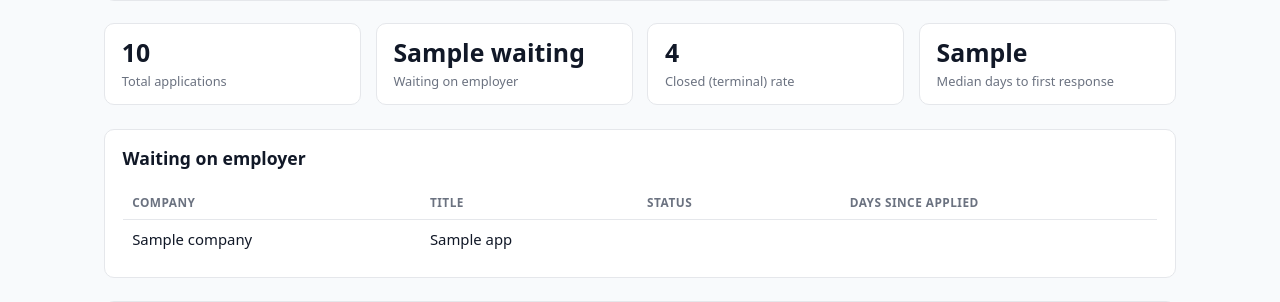
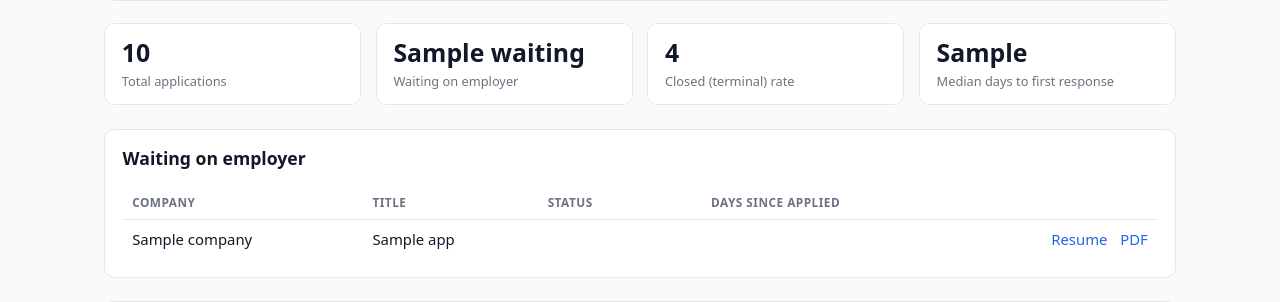
Before and after one commit to trentoneio/job-tracker, a FastAPI app: template app/templates/index.html in a window 1280 px wide. Shown: the part 192-494 px from the top of the page. Run offline with FastAPI, Linux system fonts and the light colour scheme; the template is opened without the code that fills it: most values are stand-ins (such as "Sample title", 1, 10 or a date in 2020); parts of the project's set-up code (start-up, migrations or seed data) failed here and were passed over; some libraries are stand-ins or nearby versions.

Commit message:
Add PDF download links to waiting-queue rows
Closes the S5 file-polish gap: the waiting queue (§6 item 4) previously had
no document links while the all-applications table and detail page did.
Rows now carry Resume/PDF anchors through the same /files/<id>/<kind>
endpoints (original filenames in Content-Disposition), using the exact link
cell markup of the applications table as a trailing column.

Type: fix

```diff
--- a/app/templates/index.html
+++ b/app/templates/index.html
@@ -77,7 +77,7 @@
     {% if waiting %}
       <table class="table">
         <thead>
-          <tr><th>Company</th><th>Title</th><th>Status</th><th class="num">Days since applied</th></tr>
+          <tr><th>Company</th><th>Title</th><th>Status</th><th class="num">Days since applied</th><th></th></tr>
         </thead>
         <tbody>
           {% for app in waiting %}
@@ -86,6 +86,10 @@
               <td>{{ app.job_title }}</td>
               <td><span class="badge" style="background: {{ status_colors.get(app.status, '#6b7280') }}">{{ app.status }}</span></td>
               <td class="num">{{ (today - app.applied_on).days }}</td>
+              <td class="cell-links">
+                {% if app.resume_file_name %}<a href="/files/{{ app.id }}/resume">Resume</a>{% endif %}
+                {% if app.application_file_name %}<a href="/files/{{ app.id }}/application">PDF</a>{% endif %}
+              </td>
             </tr>
           {% endfor %}
         </tbody>
```
Also changed, not shown: tests/test_dashboard.py (+1 -1 lines).
